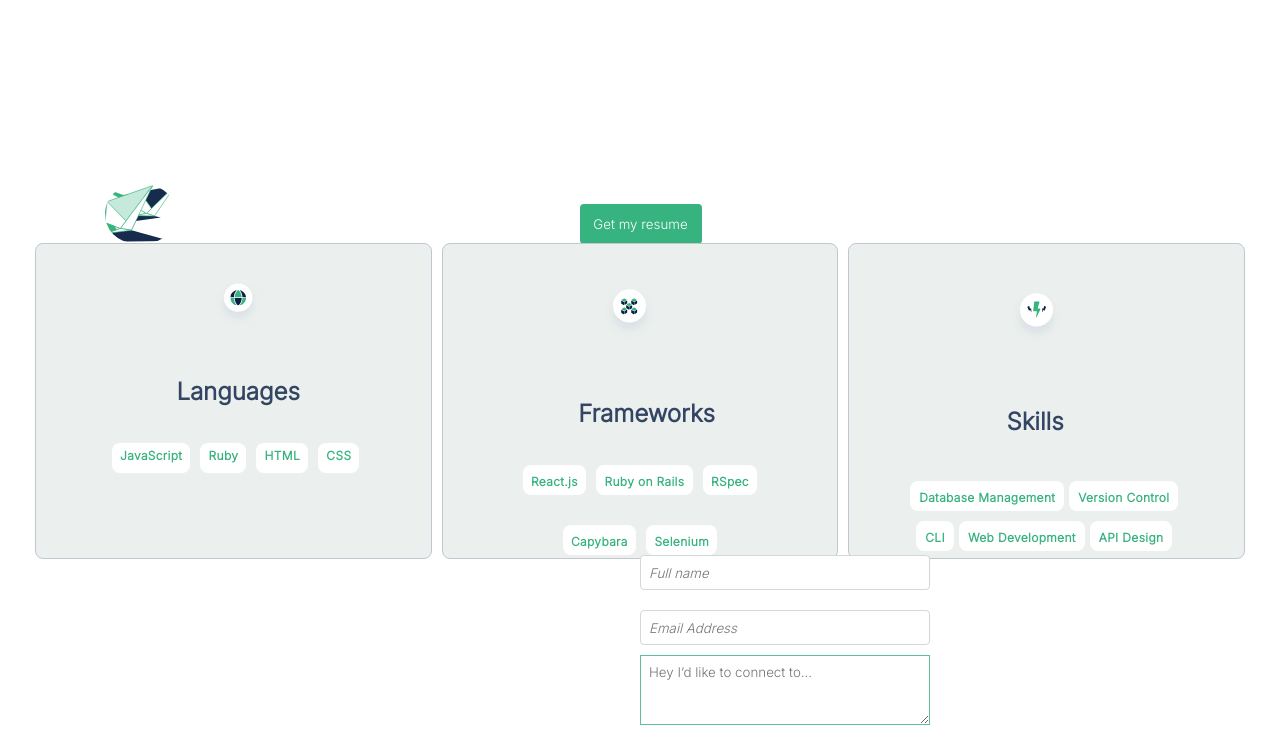
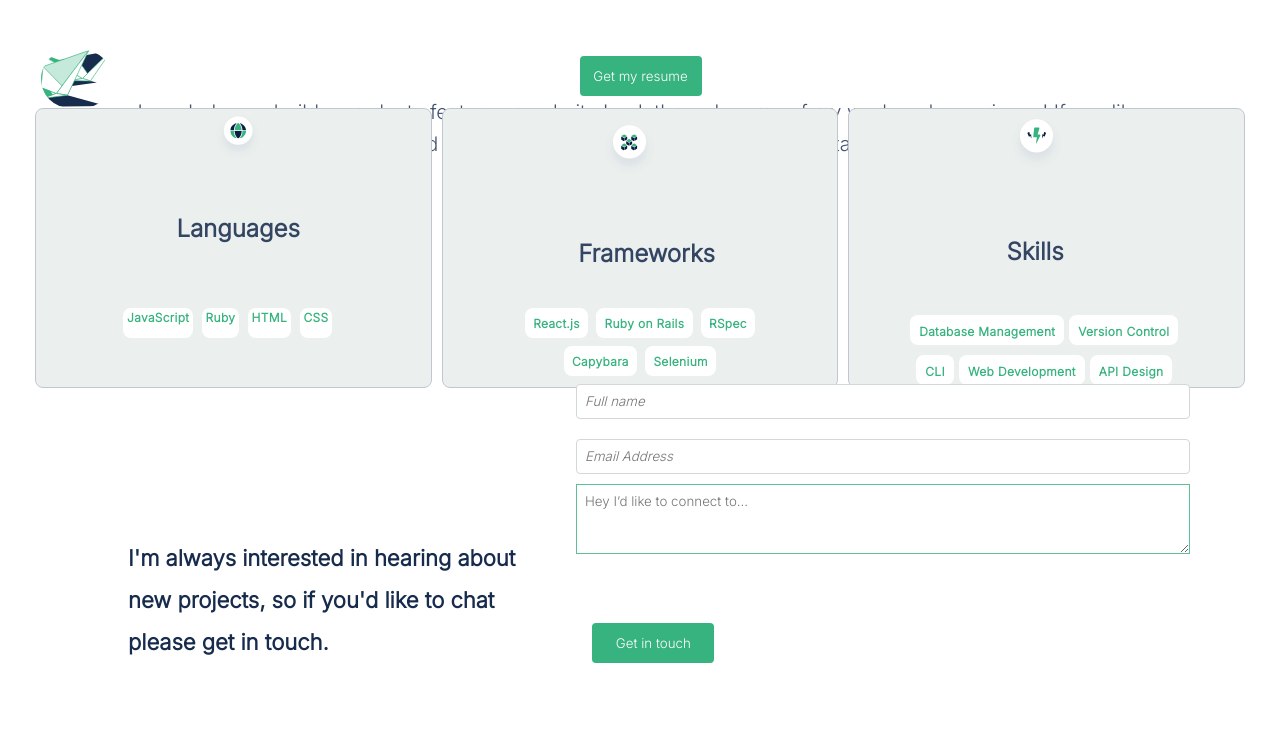
Before and after one commit to tsigewossne/Portfolio, a website: page index.html in a window 1280 px wide. Shown: the part 1926-2656 px from the top of the page. Drawn offline with nearby package versions, Linux system fonts and the light colour scheme.

Commit message:
styling the portifolio to desktop with mediaquery

```diff
--- a/styles.css
+++ b/styles.css
@@ -57,7 +57,7 @@ ul {
   display: flex;
   justify-content: center;
   order: 3;
-  gap: 3px;
+  gap: 7px;
 }
 
 li {
@@ -466,7 +466,7 @@ button {
   background: #ebf0ee;
   border: 1px solid #c1c7d0;
   border-radius: 8px;
-  height: 316px;
+  height: 280px;
   width: 327px;
   justify-content: center;
   align-items: center;
@@ -490,16 +490,16 @@ button {
 .containers ol {
   display: flex;
   flex-direction: row;
-  padding: 3%;
-  gap: 30px;
+  gap: 40%;
   text-align: center;
-  margin-left: -20px;
   font-family: 'Inter', sans-serif;
   font-style: normal;
   font-weight: 600;
   font-size: 12px;
   line-height: 16px;
-  margin-top: -20%;
+  justify-content: center;
+  align-items: center;
+  margin-left: 40%;
 }
 
 .containers ol li {
@@ -540,7 +540,7 @@ button {
   background: #ebf0ee;
   border: 1px solid #c1c7d0;
   border-radius: 8px;
-  height: 316px;
+  height: 280px;
   width: 327px;
   justify-content: center;
   align-items: center;
@@ -560,6 +560,11 @@ button {
   font-size: 24px;
   line-height: 32px;
   padding: 10px;
+  height: 280px;
+  width: 327px;
+  justify-content: center;
+  align-items: center;
+  margin-bottom: 5%;
 }
 
 .frameworks ul {
@@ -581,11 +586,10 @@ button {
   display: flex;
   flex-direction: row;
   flex-wrap: wrap;
-  align-content: stretch;
   justify-content: center;
   align-items: center;
   padding: 3%;
-  gap: 30px;
+  gap: 10%;
   text-align: center;
   margin-left: 50px;
   font-family: 'Inter', sans-serif;
@@ -595,6 +599,7 @@ button {
   line-height: 16px;
   margin-top: -20%;
   width: 300px;
+  margin-bottom: 5%;
 }
 
 .frameworks ol li {
@@ -608,10 +613,11 @@ button {
   background-color: #fff;
   border-radius: 8px;
   padding: 3%;
-  gap: 5px;
+  gap: 5%;
   text-align: center;
   font-family: 'Inter', sans-serif;
   font-style: normal;
+  margin-top: 3%;
 }
 
 .frameworks h3 {
@@ -635,7 +641,7 @@ button {
   background: #ebf0ee;
   border: 1px solid #c1c7d0;
   border-radius: 8px;
-  height: 316px;
+  height: 280px;
   width: 327px;
   justify-content: center;
   align-items: center;
@@ -671,7 +677,7 @@ button {
   font-weight: 600;
   font-size: 12px;
   line-height: 16px;
-  margin-top: -20%;
+  margin-bottom: 10%;
   width: 320px;
 }
 
@@ -745,7 +751,7 @@ form > * {
   border: 1px solid #d0d9d4;
   border-radius: 4px;
   background: #fff;
-  width: 290px;
+  width: 80%;
   height: 35px;
   font-style: italic;
   padding: 8px;
@@ -759,7 +765,7 @@ form > * {
   border: 1px solid #d0d9d4;
   border-radius: 4px;
   background: #fff;
-  width: 290px;
+  width: 80%;
   height: 35px;
   font-style: italic;
   padding: 8px;
@@ -771,7 +777,7 @@ form > * {
 }
 
 .container5 textarea {
-  width: 290px;
+  width: 80%;
   height: 70px;
   padding: 8px;
   border-color: #60c095;
@@ -845,6 +851,26 @@ button:active {
     margin-top: 1%;
     margin-bottom: 1%;
   }
+
+  .about p {
+    align-items: center;
+    justify-content: center;
+    align-self: center;
+    width: 100%;
+    margin-top: -250%;
+  }
+
+  .about button {
+    margin-top: 40%;
+  }
+
+  .about-container {
+    margin-top: -20%;
+  }
+
+  .languages img {
+    width: 20%;
+  }
 }
 
 @media only screen and (min-width: 768px) {
@@ -875,7 +901,7 @@ button:active {
 
   .fa {
     position: relative;
-    margin-top: 800%;
+    margin-top: 780%;
   }
 
   .works {
@@ -959,45 +985,50 @@ button:active {
   }
 
   .container1 {
-    width: 30%;
+    width: 30.5%;
     border: 1px solid #d0d9d4;
     top: 7%;
-    margin: 10px;
+    margin: 5px;
     padding: 0;
     justify-content: center;
     align-content: center;
   }
 
   .containera {
-    width: 30%;
+    width: 30.5%;
   }
 
   .containerb {
-    width: 30%;
+    width: 30.5%;
   }
 
   .containerc {
-    width: 30%;
+    width: 30.5%;
   }
 
   .containerd {
-    width: 30%;
+    width: 30.5%;
   }
 
   .containere {
-    width: 30.9%;
+    width: 30.5%;
+  }
+
+  .text h2 {
+    width: 90%;
+    margin: 0;
   }
 
   .text ul {
     width: 100%;
-    gap: 10px;
+    gap: 5px;
     justify-content: center;
   }
 
   .text ul li {
     width: fit-content;
     padding: 5px;
-    gap: 7px;
+    gap: 3px;
   }
 
   .about {
@@ -1011,7 +1042,7 @@ button:active {
 
   .about p {
     font-family: 'Inter', sans-serif;
-    width: 50%;
+    width: 80%;
     height: 50%;
     font-style: normal;
     font-weight: 400;
@@ -1025,7 +1056,7 @@ button:active {
 
   .about button {
     position: absolute;
-    margin-top: 28%;
+    margin-top: 25%;
     transition-duration: 0.4s;
     cursor: pointer;
   }
@@ -1034,8 +1065,8 @@ button:active {
     display: flex;
     flex-direction: row;
     justify-content: flex-start;
-    margin-left: -175%;
-    margin-top: 15%;
+    margin-left: -180%;
+    margin-top: 5%;
     width: max-content;
   }
 
@@ -1046,7 +1077,7 @@ button:active {
     align-items: center;
     position: relative;
     gap: 10px;
-    margin: 0;
+    margin-top: 10%;
     border-radius: 8px;
     width: 100%;
   }
@@ -1088,7 +1119,7 @@ button:active {
   }
 
   .container5 button {
-    margin-top: 50%;
+    margin-top: 55%;
     margin-left: -35%;
   }
 
@@ -1298,7 +1329,7 @@ button:active {
 
     .about p {
       font-family: 'Inter', sans-serif;
-      width: 50%;
+      width: 80%;
       height: 50%;
       font-style: normal;
       font-weight: 400;
@@ -1307,22 +1338,25 @@ button:active {
       text-align: center;
       color: #42526e;
       position: absolute;
-      margin-top: -40%;
+      margin-top: -30%;
+      align-self: center;
+      align-content: center;
     }
 
     .about button {
       position: absolute;
-      margin-top: 28%;
+      margin-top: 17%;
       transition-duration: 0.4s;
       cursor: pointer;
     }
 
     .left-corner {
+      position: relative;
       display: flex;
       flex-direction: row;
       justify-content: flex-start;
-      margin-left: -175%;
-      margin-top: 15%;
+      margin-left: -185%;
+      margin-top: 5%;
       width: max-content;
     }
 
@@ -1356,10 +1390,10 @@ button:active {
     }
 
     .container4 {
-      width: 50%;
+      width: 40%;
       color: #172b4d;
       align-self: self-start;
-      margin-left: 0%;
+      margin-left: 7%;
     }
 
     .container4 h2 {
@@ -1367,7 +1401,7 @@ button:active {
     }
 
     .container5 {
-      width: 50%;
+      width: 60%;
       margin-left: 50%;
       margin-top: -35%;
       justify-content: left;
@@ -1375,8 +1409,8 @@ button:active {
     }
 
     .container5 button {
-      margin-top: 50%;
-      margin-left: -35%;
+      margin-top: 35%;
+      margin-left: -40%;
     }
 
     .container5 h5 {
@@ -1389,10 +1423,10 @@ button:active {
 
     #t {
       text-align: left;
-      font-weight: 700;
-      font-size: 20px;
+      font-weight: 600;
+      font-size: 22px;
       line-height: 42px;
-      margin-top: -20px;
+      margin-top: -30px;
     }
 
     .container7 ul {
@@ -1408,7 +1442,7 @@ button:active {
     }
 
     .frameworks ol {
-      margin-top: -80px;
+      margin-top: -90px;
     }
 
     .skills h3 {
@@ -1419,7 +1453,7 @@ button:active {
       margin-top: -80px;
     }
 
-    hr {
-      visibility: hidden;
+    .underline {
+      width: 100%;
     }
 }
```
